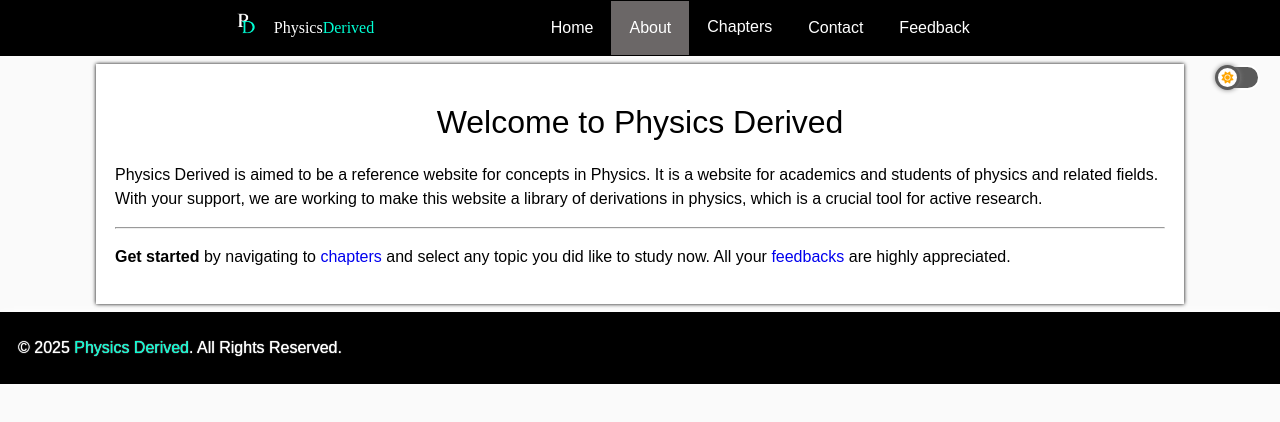
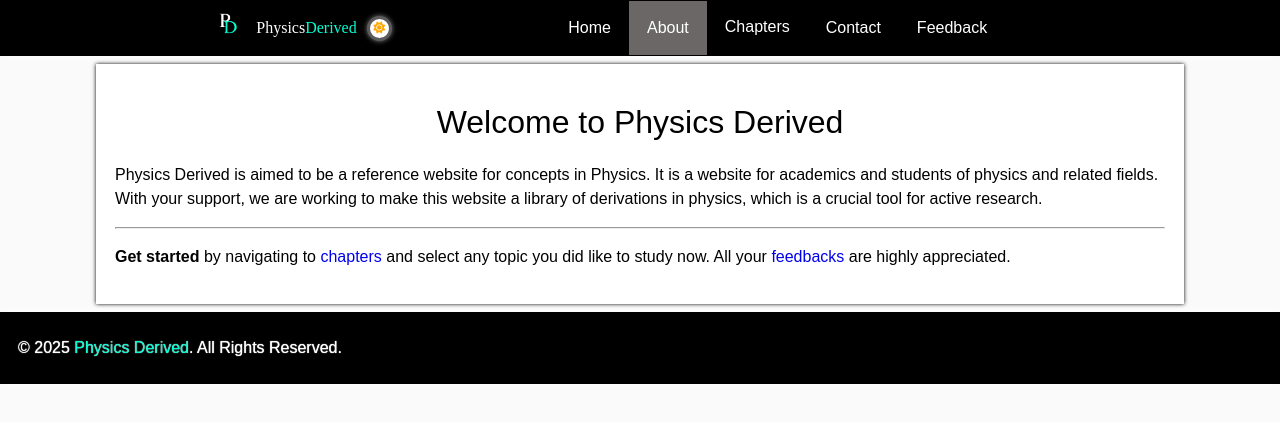
Before and after one commit to Zeeshan-Ahmad675/Physics-Math, a plain HTML site: page about.html in a window 1280 px wide. Drawn offline with nearby package versions, Linux system fonts and the light colour scheme.

Commit message:
changed the button for dark and light mode toggle

```diff
--- a/about.html
+++ b/about.html
@@ -33,7 +33,15 @@
             </div>
 
             <div id="name">Physics<span style="color: hsl(170, 100%, 50%);">Derived</span></div>
+
+            <div id="modebut" onclick="modechange()">
+                <i id="sun" class="fa-solid fa-sun"></i>
+                <i id="moon" class="fa-solid fa-moon" ></i>
+            </div>
         </div>
+
+
+
         <nav id="nav">
             <a href="index.html" title="Home"><div class="nav-item">Home</div></a>
             <a href="about.html" title="About this site"><div class="nav-item">About</div></a>
@@ -53,14 +61,14 @@
     </header>
 
     <main>
-        <div id="fixedmodediv">
+        <!-- <div id="fixedmodediv">
             <div id="modediv" onclick="modechange()">
                 <div id="modebut">
                     <i id="sun" class="fa-solid fa-sun"></i>
                     <i id="moon" class="fa-solid fa-moon" ></i>
                 </div>
             </div>
-        </div>
+        </div> -->
 
         <h1 style="text-align: center; font-weight: 200;">Welcome to Physics Derived</h1>
 
--- a/index.js
+++ b/index.js
@@ -113,17 +113,20 @@ function modechange() {
     if (currentMode === 'dark') {
         body.setAttribute('data-theme', 'light');
         localStorage.setItem('theme', 'light');
-        modediv.style.backgroundColor = "hsl(0, 0.00%, 35.70%)";
-        modediv.style.border = "2px solid white";
+
+        // modediv.style.backgroundColor = "hsl(0, 0.00%, 35.70%)";
+        // modediv.style.border = "2px solid white";
+
         modebut.style.backgroundColor = "white";
         modebut.style.border = "3px solid hsl(0, 0.00%, 35.70%)";
         modebut.style.transition = "transform 0.5s ease";
-        modebut.style.transform = `translateX(0px)`;
+        // modebut.style.transform = `translateX(0px)`;
         sun.style.display = "block";
         moon.style.display = "none";
         main.style.backgroundColor = "white";
         main.style.boxShadow = "0 0 4px black"
-        fixedmodediv.title = "Dark Mode Toggle";
+        // fixedmodediv.title = "Dark Mode Toggle";
+        modebut.title = "Dark Mode Toggle";
 
         const chbox = main.querySelectorAll(".chbox");
         chbox.forEach(element =>
@@ -161,17 +164,20 @@ function modechange() {
     else {
         body.setAttribute('data-theme', 'dark');
         localStorage.setItem('theme', 'dark');
-        modediv.style.backgroundColor = "white";
-        modediv.style.border = "2px solid hsl(200, 2%, 30%)";
+
+        // modediv.style.backgroundColor = "white";
+        // modediv.style.border = "2px solid hsl(200, 2%, 30%)";
+
         modebut.style.backgroundColor = "hsl(0, 0.00%, 35.70%)";
         modebut.style.border = "3px solid white";
         modebut.style.transition = "transform 0.5s ease";
-        modebut.style.transform = `translateX(20px)`;
+        // modebut.style.transform = `translateX(20px)`;
         sun.style.display = "none";
         moon.style.display = "block";
         main.style.boxShadow = "0 0 4px white";
         main.style.backgroundColor = "hsl(216, 5%, 18%)";
-        fixedmodediv.title = "Light Mode Toggle";
+        // fixedmodediv.title = "Light Mode Toggle";
+        modebut.title = "Light Mode Toggle";
 
 
         const chbox = main.querySelectorAll(".chbox");
@@ -222,17 +228,20 @@ document.addEventListener('DOMContentLoaded', () => {
     const currentMode = body.getAttribute('data-theme');
 
     if (currentMode === 'light') {
-        modediv.style.backgroundColor = "hsl(0, 0.00%, 35.70%)";
-        modediv.style.border = "2px solid white";
+
+        // modediv.style.backgroundColor = "hsl(0, 0.00%, 35.70%)";
+        // modediv.style.border = "2px solid white";
+
         modebut.style.backgroundColor = "white";
         modebut.style.border = "3px solid hsl(0, 0.00%, 35.70%)";
         modebut.style.transition = "transform 0.5s ease";
-        modebut.style.transform = `translateX(0px)`;
+        // modebut.style.transform = `translateX(0px)`;
         sun.style.display = "block";
         moon.style.display = "none";
         main.style.backgroundColor = "white";
         main.style.boxShadow = "0 0 4px black"
-        fixedmodediv.title = "Dark Mode Toggle";
+        // fixedmodediv.title = "Dark Mode Toggle";
+        modebut.title = "Dark Mode Toggle";
 
 
         const chbox = main.querySelectorAll(".chbox");
@@ -268,17 +277,20 @@ document.addEventListener('DOMContentLoaded', () => {
     }
 
     else {
-        modediv.style.backgroundColor = "white";
-        modediv.style.border = "2px solid hsl(200, 2%, 30%)";
+
+        // modediv.style.backgroundColor = "white";
+        // modediv.style.border = "2px solid hsl(200, 2%, 30%)";
+
         modebut.style.backgroundColor = "hsl(0, 0.00%, 35.70%)";
         modebut.style.border = "3px solid white";
         modebut.style.transition = "transform 0.5s ease";
-        modebut.style.transform = `translateX(20px)`;
+        // modebut.style.transform = `translateX(20px)`;
         sun.style.display = "none";
         moon.style.display = "block";
         main.style.backgroundColor = "hsl(216, 5%, 18%)";
         main.style.boxShadow = "0 0 4px white";
-        fixedmodediv.title = "Light Mode Toggle";
+        // fixedmodediv.title = "Light Mode Toggle";
+        modebut.title = "Light Mode Toggle";
 
 
         const chbox = main.querySelectorAll(".chbox");
--- a/style.css
+++ b/style.css
@@ -167,27 +167,32 @@ nav a.active {
     padding: 0;
 }
 #modebut{
+    display: flex;
+    justify-content:center;
+    align-items: center;
+    margin-left: 10px;
+    cursor: pointer;
     background-color: white;
     width: 25px;
     height: 25px;
     border: 3px solid black;
     border-radius: 25px;
-    position: absolute;
+    /* position: absolute; */
     left: 0;
     top: 0;
-    margin: 0;
+    /* margin: 0; */
     box-shadow: 0 0px 5px grey;
     text-align: center;
     font-size: 12px;
 }
 #sun{
     justify-self: center;
-    margin-top: 4px ;
+    /* margin-top: 4px ; */
     color: orange;
 }
 #moon{
     justify-self: center;
-    margin-top: 4px;
+    /* margin-top: 4px;  */
     color: #ffffff;
 }
 
```
Also changed, not shown: chapters.html (+7 -2 lines), chapters/Mathematical_methods_in_physics.html (+7 -2 lines), chapters/vectors.html (+7 -2 lines), contact.html (+7 -2 lines), feedback.html (+7 -2 lines), index.html (+7 -2 lines).
